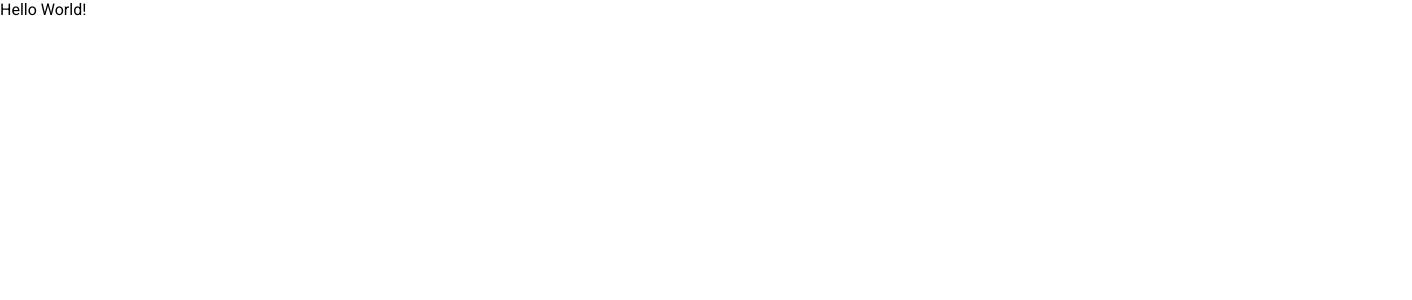
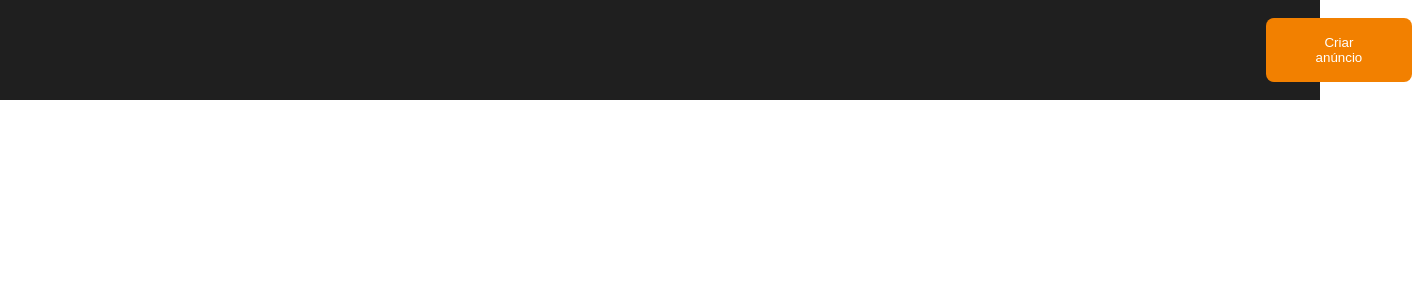
Before and after one commit to Seja-Dev/desafio-classidev, a Next.js app: page / in a window 1280 px wide. Shown: the top 300 px of the page, 1412 px wide, since content can reach past the window. Built offline with nearby package versions, Linux system fonts and the light colour scheme.

Commit message:
created navbar

```diff
--- /dev/null
+++ b/src/components/buttons/createButton.jsx
@@ -0,0 +1,20 @@
+import styled from "styled-components"
+
+const StyledButton = styled.button`
+    background-color: #f28000;
+    width: 200px;
+    padding: 17px 50px;
+    margin-right: 100px;
+    color: white;
+    border-radius: 8px;
+    border: none;
+    cursor: pointer;
+`
+
+
+
+export default function CreateButton({ children }) {
+    return(
+        <StyledButton>{children}</StyledButton>
+    )
+}
--- /dev/null
+++ b/src/components/navbar/navbar.jsx
@@ -0,0 +1,43 @@
+import styled from "styled-components"
+
+import CreateButton from "../buttons/createButton"
+
+const StyledNavbar = styled.div`
+    height: 100px;
+    width: 100%;
+    background-color: #1f1f1f;
+    display: flex;
+    justify-content: center;
+    align-items: center;
+    gap: 1300px;
+    padding: 0 20px;
+`
+
+const LogoContainer = styled.div`
+    display: flex;
+    flex-direction: column;
+    justify-content: center;
+    height: 100%;
+`
+
+const Logo = styled.h1`
+    color: white;
+`
+
+const Description = styled.h3`
+    color: #818181;
+    font-weight: 100;
+    letter-spacing: 1px;
+`
+
+export default function Navbar() {
+    return(
+        <StyledNavbar>
+            <LogoContainer>
+                <Logo>ClassifiDev</Logo>
+                <Description>O seu classificado online</Description>
+            </LogoContainer>
+            <CreateButton>Criar anúncio</CreateButton>
+        </StyledNavbar>
+    )
+}
--- a/src/pages/index.jsx
+++ b/src/pages/index.jsx
@@ -1,9 +1,9 @@
+import Navbar from "@/components/navbar/navbar"
+
 function HomePage () {
 
   return (
-    <div>
-      Hello World!
-    </div>
+    <Navbar />
   )
 }
 
```
